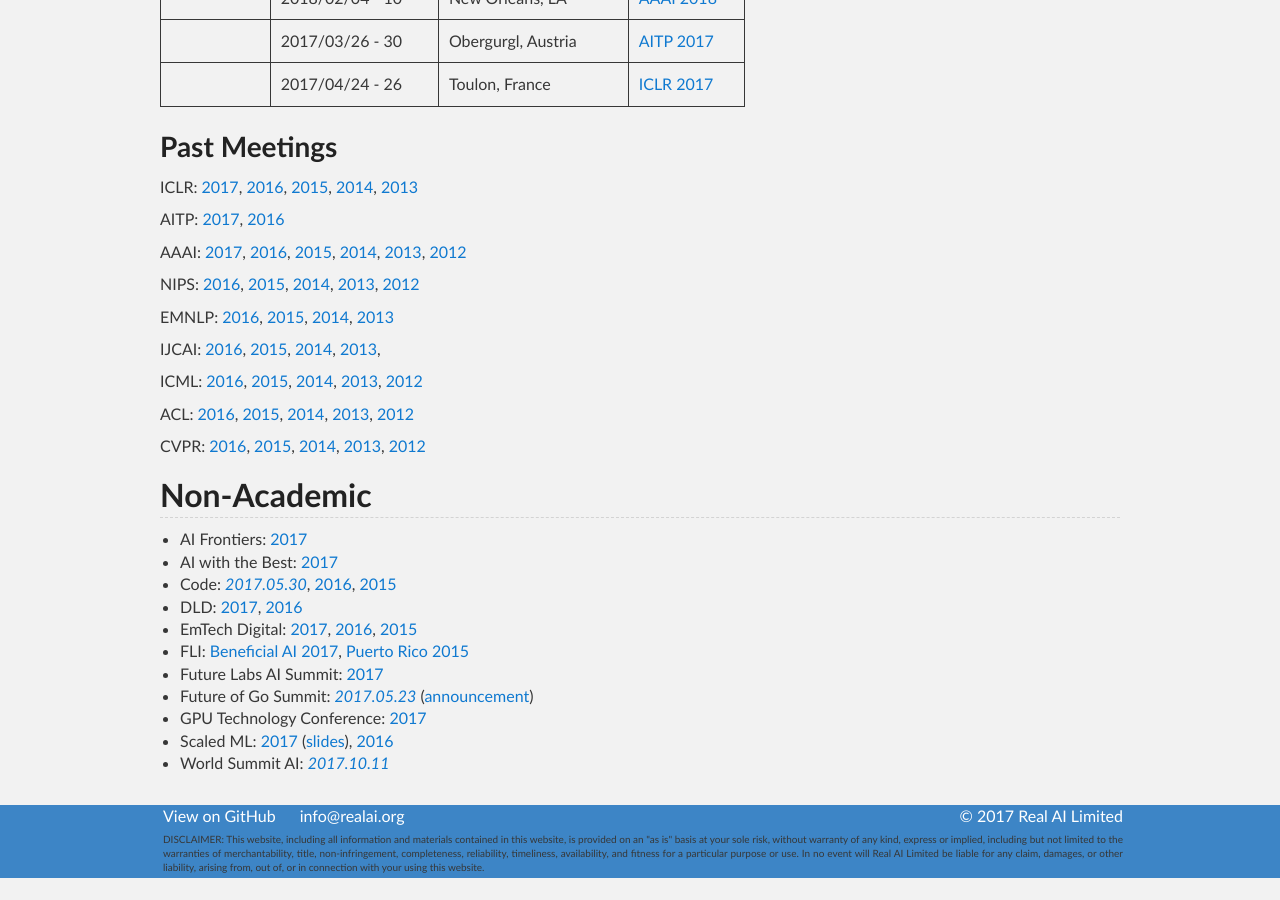
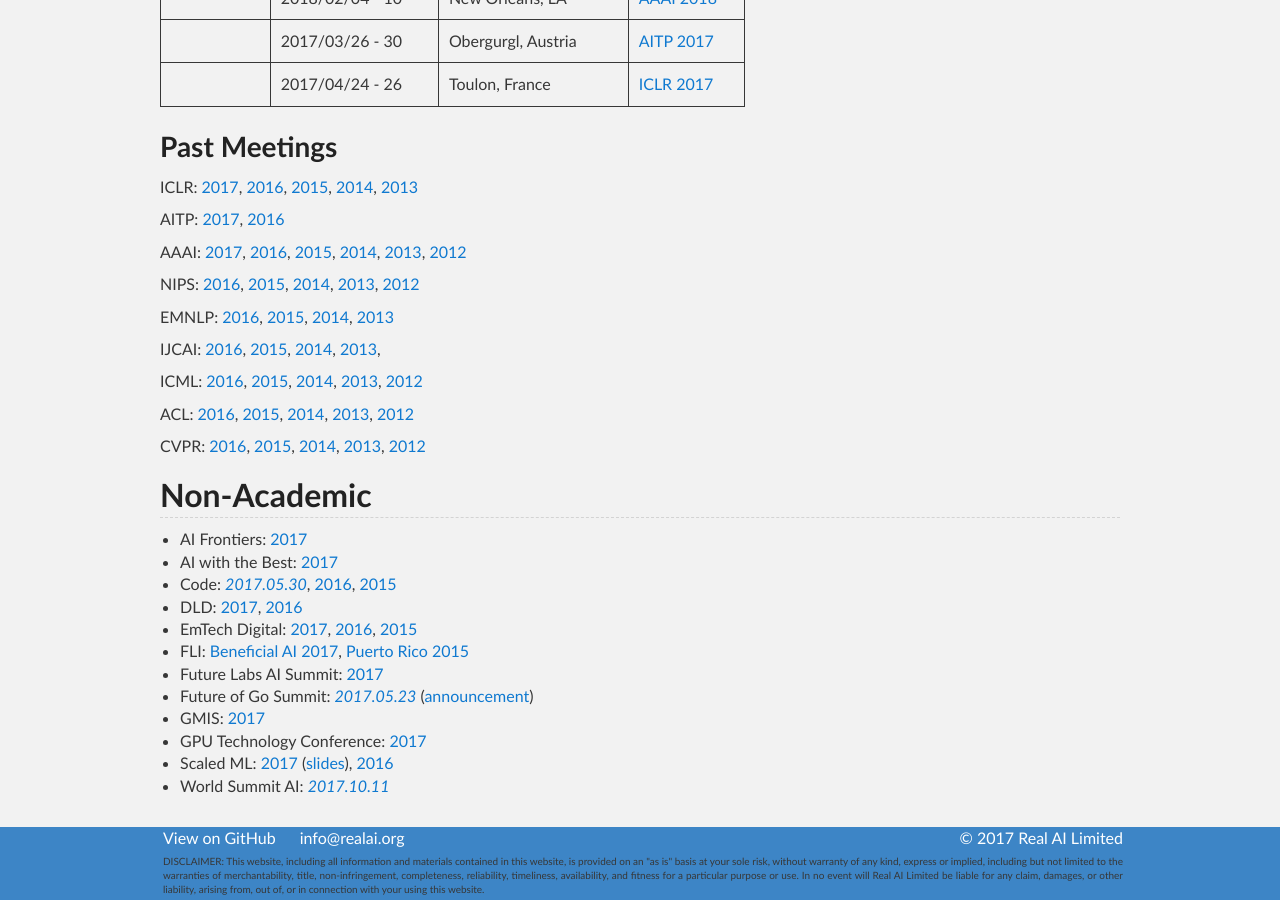
Before and after one commit to Tonywuhk/realai.org, a Jekyll site: the page built from resources/conferences.md, in a window 1280 px wide and 900 px high, scrolled down 706 px. Built offline with Jekyll 4.4.1, drawn with Linux system fonts in a browser that asks for light colours; our own code applies the rules of GitHub Pages for plain Markdown files; comment, search, counter and statistics services are not loaded; the repository's description, which GitHub fills in, is left out; before the commit the page ends 1584 px from its top, so only the background shows below that.

Commit message:
Update conferences.md

```diff
--- a/resources/conferences.md
+++ b/resources/conferences.md
@@ -53,6 +53,7 @@
 * FLI: [Beneficial AI 2017](https://futureoflife.org/bai-2017/), [Puerto Rico 2015](https://futureoflife.org/2015/10/12/ai-safety-conference-in-puerto-rico/)
 * Future Labs AI Summit: [2017](http://futurelabs.nyc/events/ai-summit)
 * Future of Go Summit: [*2017.05.23*](https://en.wikipedia.org/wiki/Future_of_Go_Summit) ([announcement](https://deepmind.com/blog/exploring-mysteries-alphago/))
+* GMIS: [2017](http://gmis.jiqizhixin.com/)
 * GPU Technology Conference: [2017](http://www.gputechconf.com/)
 * Scaled ML: [2017](http://scaledml.org/) ([slides](https://www.matroid.com/blog/post/scaled-ml-2017-slides-and-pictures)), [2016](http://scaledml.org/index2016.html)
 * World Summit AI: [*2017.10.11*](http://thesummitai.com/)
```
